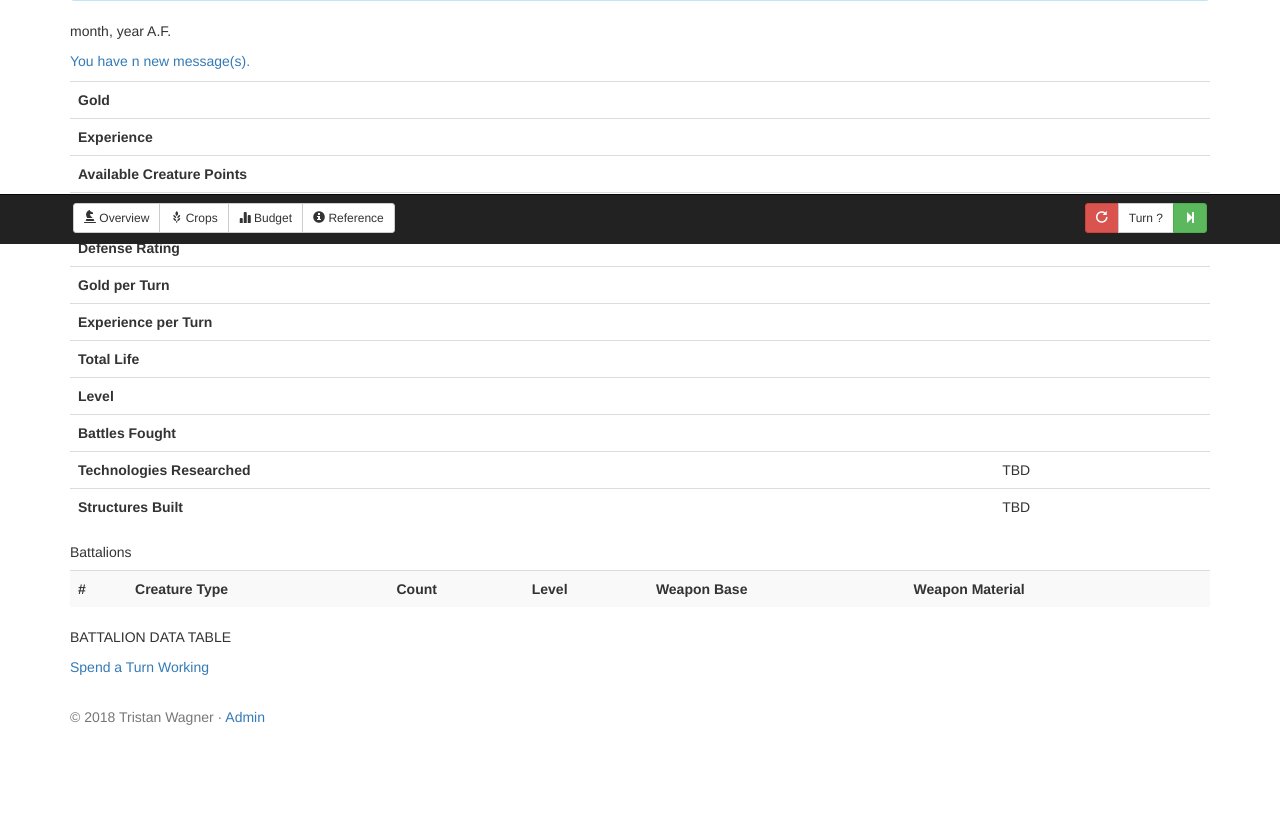
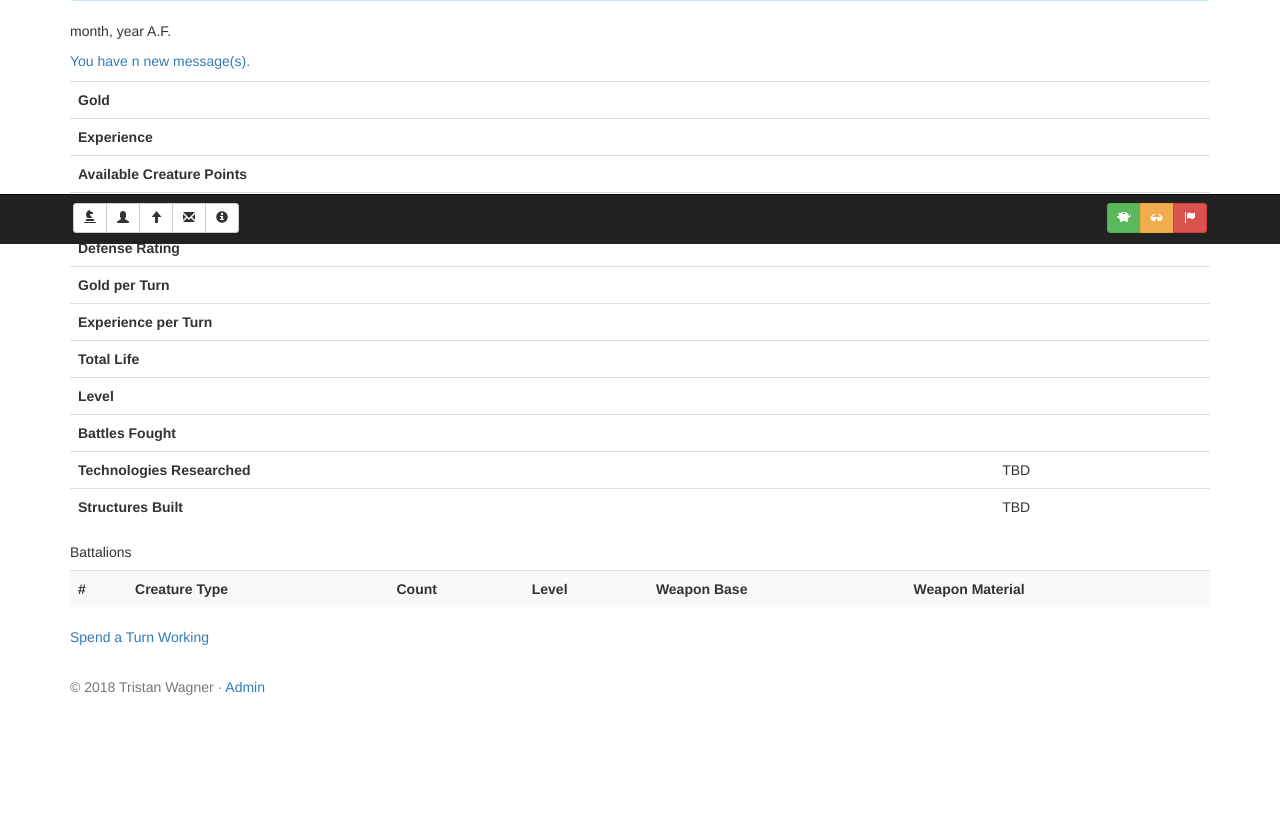
Before and after one commit to twagner000/tristanwagner, a Django app: page /mpatrol/ in a window 1280 px wide. Shown: the part 556-1373 px from the top of the page. After the commit the page ends 1251 px from the top, so only its background shows below. Run offline with Django 3.2, Linux system fonts and the light colour scheme; lists and menus that the app fills with data are empty; some libraries are stand-ins or nearby versions.

Commit message:
updated icons

```diff
--- a/mpatrol/templates/mpatrol/base.html
+++ b/mpatrol/templates/mpatrol/base.html
@@ -6,15 +6,16 @@
         <div class="container">
             <div class="nav navbar-nav">
                 <span class="btn-group btn-group-sm">
-                    <a href="{% url 'mpatrol:index' %}" class="btn btn-default" title="Overview"><span class="glyphicon glyphicon-knight" aria-hidden="true"></span><span class="hidden-xs"> Overview</span></a>
-                    <a class="btn btn-default" title="Crops"><span class="glyphicon glyphicon-grain" aria-hidden="true"></span><span class="hidden-xs"> Crops</span></a>
-                    <a class="btn btn-default" title="Budget"><span class="glyphicon glyphicon-stats" aria-hidden="true"></span><span class="hidden-xs"> Budget</span></a>
-                    <a href="{% url 'mpatrol:reference' %}" class="btn btn-default" title="Reference"><span class="glyphicon glyphicon-info-sign" aria-hidden="true"></span><span class="hidden-xs"> Reference</span></a>
+                    <a href="{% url 'mpatrol:index' %}" class="btn btn-default" title="Overview"><span class="glyphicon glyphicon-knight" aria-hidden="true"></span></a>
+                    <a class="btn btn-default" title="Hire"><span class="glyphicon glyphicon-user" aria-hidden="true"></span></a>
+					<a class="btn btn-default" title="Level Up"><span class="glyphicon glyphicon-arrow-up" aria-hidden="true"></span></a>
+					<a class="btn btn-default" title="Messages"><span class="glyphicon glyphicon-envelope" aria-hidden="true"></span></a>
+                    <a href="{% url 'mpatrol:reference' %}" class="btn btn-default" title="Reference"><span class="glyphicon glyphicon-info-sign" aria-hidden="true"></span></a>
                 </span>
                 <span class="btn-group btn-group-sm pull-right">
-                    <a class="btn btn-danger" title="Restart game"><span class="glyphicon glyphicon-repeat" aria-hidden="true"></span></a>
-                    <a class="btn btn-default" title="Turn {{turn.turn}}"><span class="hidden-xs">Turn </span>{{turn.turn}}{% if not turn.turn %}?{% endif %}</a>
-                    <a class="btn btn-success" title="End turn"><span class="glyphicon glyphicon-step-forward" aria-hidden="true"></span></a>
+                    <a class="btn btn-success" title="Work"><span class="glyphicon glyphicon-piggy-bank" aria-hidden="true"></span></a>
+					<a class="btn btn-warning" title="Spy"><span class="glyphicon glyphicon-sunglasses" aria-hidden="true"></span></a>
+                    <a class="btn btn-danger" title="Attack"><span class="glyphicon glyphicon-flag" aria-hidden="true"></span></a>
                 </span>
             </nav>
         </div>
--- a/mpatrol/templates/mpatrol/index.html
+++ b/mpatrol/templates/mpatrol/index.html
@@ -94,6 +94,5 @@
 		{% endfor %}
 	</table>
 
-	<p>BATTALION DATA TABLE</p>
 	<p><a href="newdeal.e.txt">Spend a Turn Working</a></p>
 {% endblock %}
```
